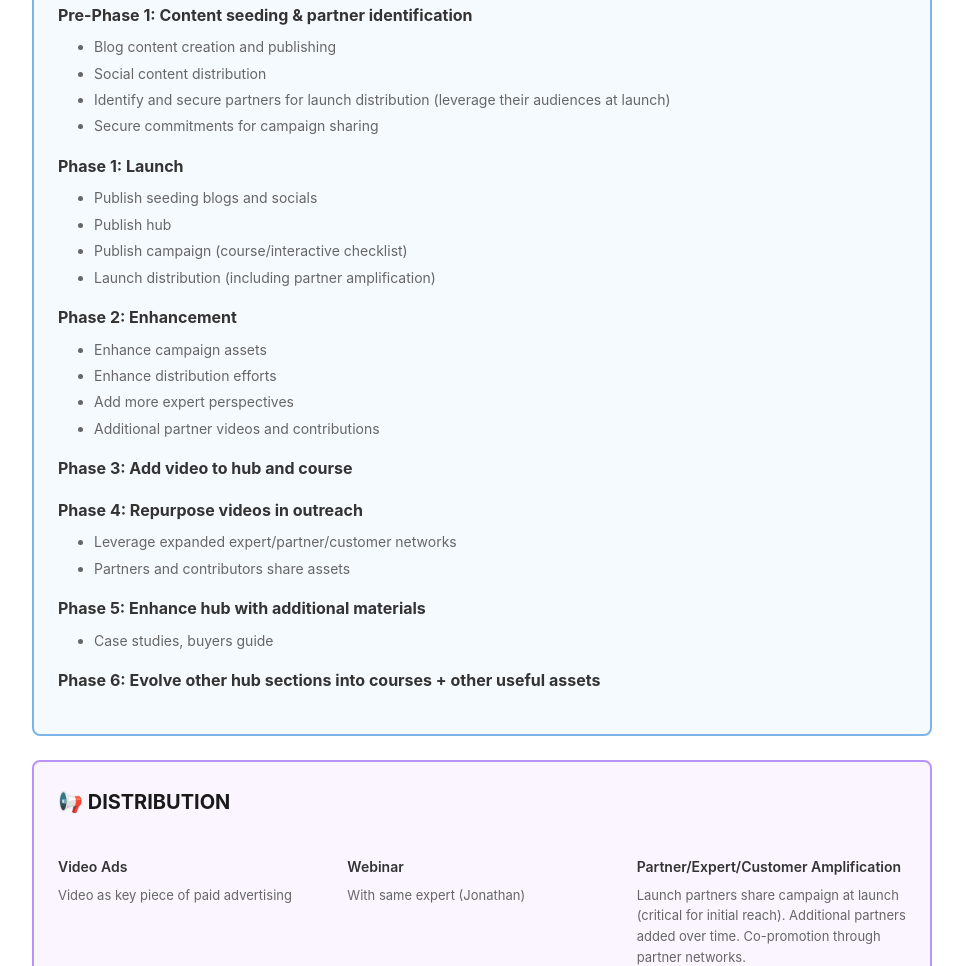
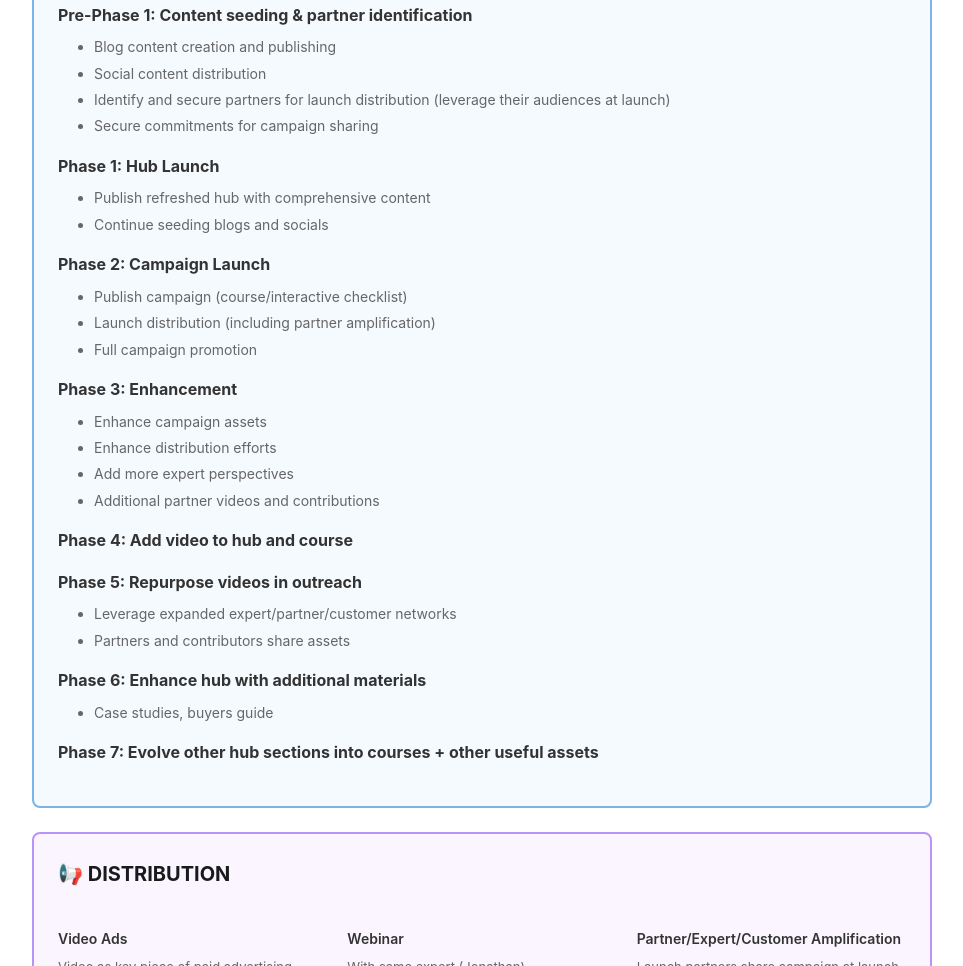
Before and after one commit to Matt-pioneerly/cqc-campaign-hub-stratefy, a plain HTML site: page index.html in a window 1280 px wide. Shown: the part 682-1648 px from the top of the page, without its empty margins (158-1121 px from the left). Drawn offline with Linux system fonts and the light colour scheme.

Commit message:
Update index.html

```diff
--- a/index.html
+++ b/index.html
@@ -307,17 +307,24 @@
         </div>
 
         <div class="phase-item">
-            <div class="phase-title">Phase 1: Launch</div>
+            <div class="phase-title">Phase 1: Hub Launch</div>
             <ul class="phase-details">
-                <li>Publish seeding blogs and socials</li>
-                <li>Publish hub</li>
-                <li>Publish campaign (course/interactive checklist)</li>
-                <li>Launch distribution (including partner amplification)</li>
+                <li>Publish refreshed hub with comprehensive content</li>
+                <li>Continue seeding blogs and socials</li>
             </ul>
         </div>
 
         <div class="phase-item">
-            <div class="phase-title">Phase 2: Enhancement</div>
+            <div class="phase-title">Phase 2: Campaign Launch</div>
+            <ul class="phase-details">
+                <li>Publish campaign (course/interactive checklist)</li>
+                <li>Launch distribution (including partner amplification)</li>
+                <li>Full campaign promotion</li>
+            </ul>
+        </div>
+
+        <div class="phase-item">
+            <div class="phase-title">Phase 3: Enhancement</div>
             <ul class="phase-details">
                 <li>Enhance campaign assets</li>
                 <li>Enhance distribution efforts</li>
@@ -327,11 +334,11 @@
         </div>
 
         <div class="phase-item">
-            <div class="phase-title">Phase 3: Add video to hub and course</div>
+            <div class="phase-title">Phase 4: Add video to hub and course</div>
         </div>
 
         <div class="phase-item">
-            <div class="phase-title">Phase 4: Repurpose videos in outreach</div>
+            <div class="phase-title">Phase 5: Repurpose videos in outreach</div>
             <ul class="phase-details">
                 <li>Leverage expanded expert/partner/customer networks</li>
                 <li>Partners and contributors share assets</li>
@@ -339,14 +346,14 @@
         </div>
 
         <div class="phase-item">
-            <div class="phase-title">Phase 5: Enhance hub with additional materials</div>
+            <div class="phase-title">Phase 6: Enhance hub with additional materials</div>
             <ul class="phase-details">
                 <li>Case studies, buyers guide</li>
             </ul>
         </div>
 
         <div class="phase-item">
-            <div class="phase-title">Phase 6: Evolve other hub sections into courses + other useful assets</div>
+            <div class="phase-title">Phase 7: Evolve other hub sections into courses + other useful assets</div>
         </div>
     </div>
 
```
